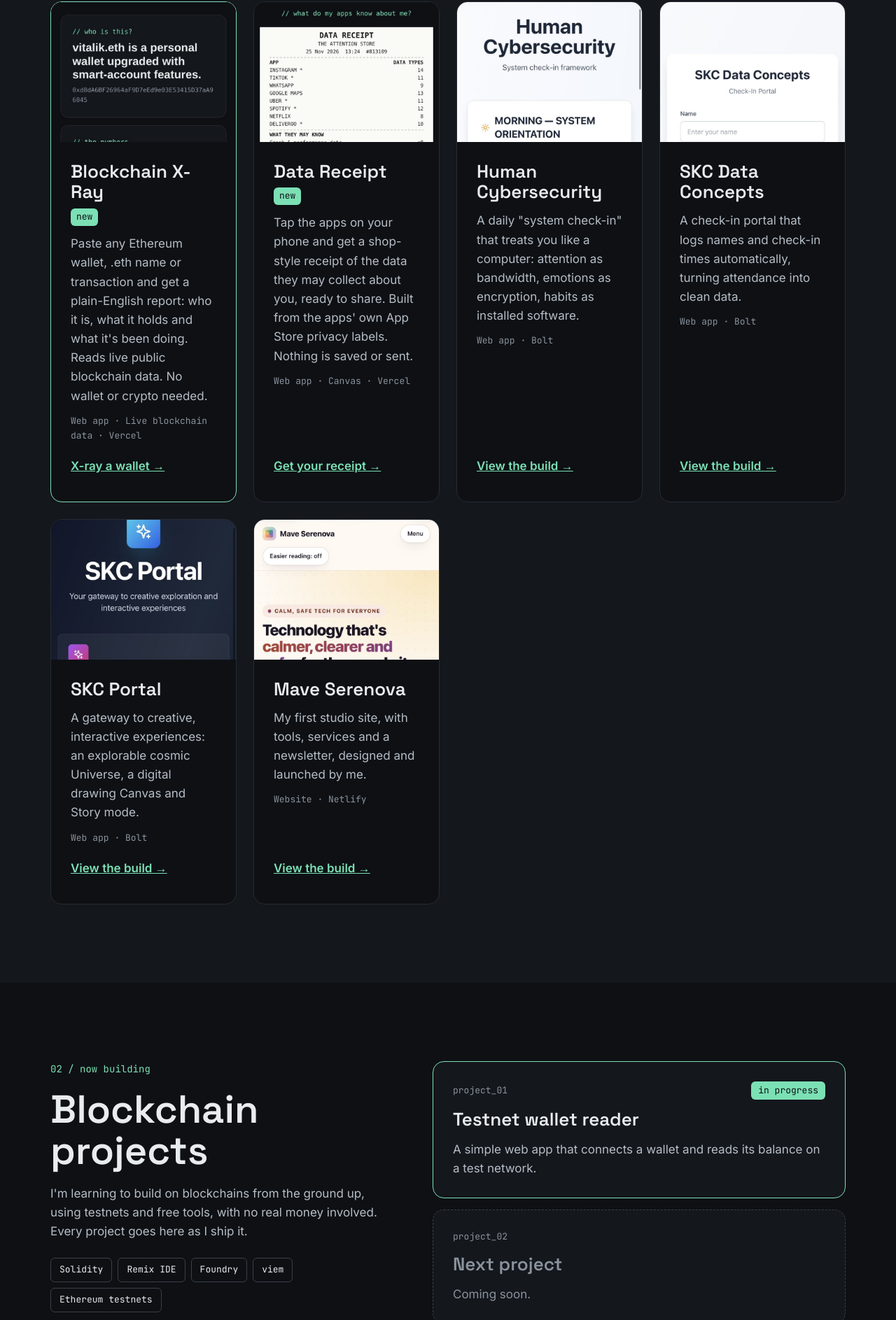
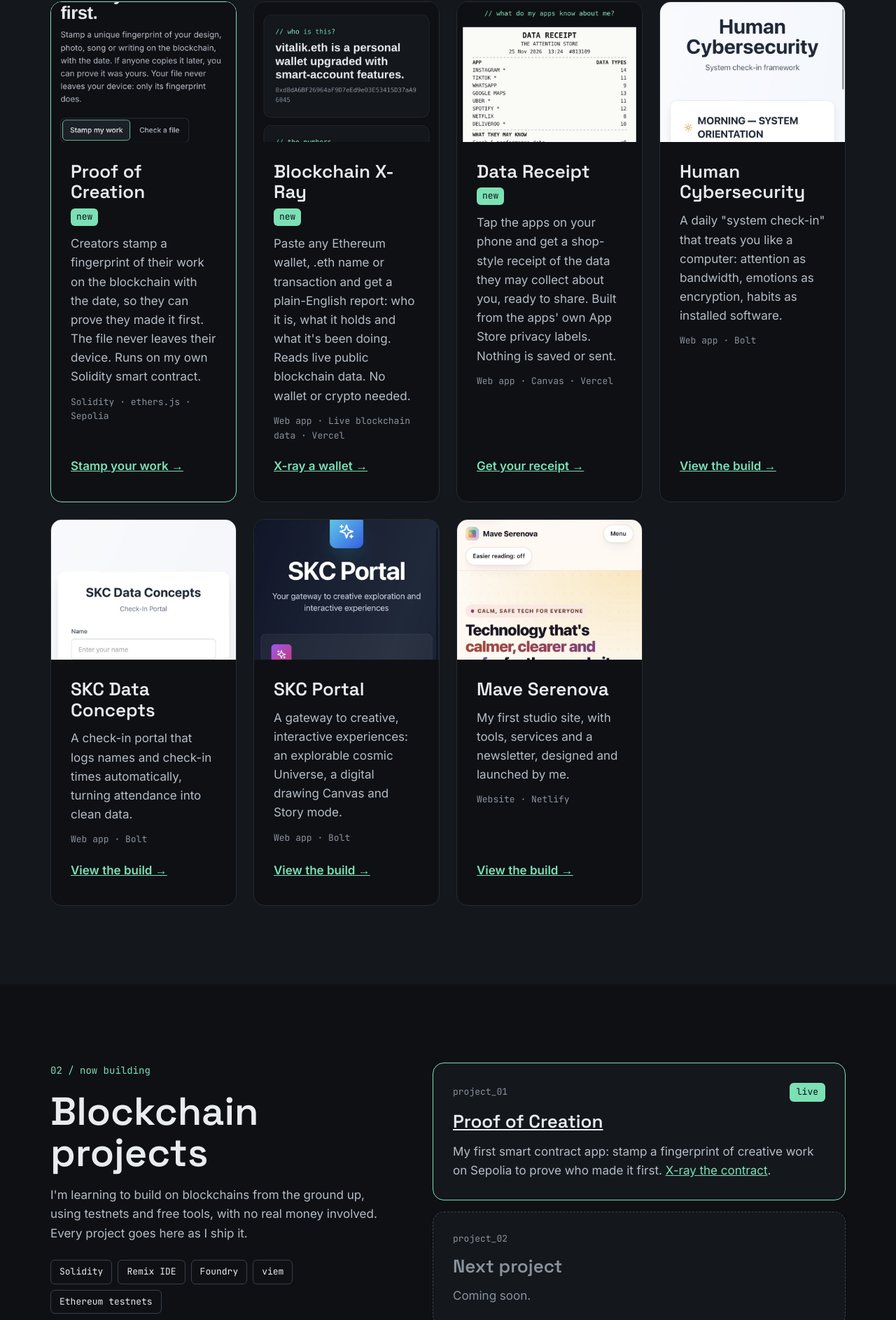
Before and after one commit to shanacampbell93-dot/shana-portfolio, a plain HTML site: page index.html in a window 1280 px wide. Shown: the part 1132-3019 px from the top of the page at 70% size. Drawn offline with Linux system fonts and the light colour scheme.

Commit message:
Connect Proof of Creation to its Sepolia contract and add it to the portfolio
Co-Authored-By: Claude Opus 5.5 <noreply@anthropic.com>
Claude-Session: https://claude.ai/code/session_01PuY6EeY4hvAxkvgsbEpWuA

```diff
--- a/index.html
+++ b/index.html
@@ -82,6 +82,15 @@ header nav a{color:var(--muted);text-decoration:none;padding:10px 0}header nav a
 <p class="lead" style="margin-bottom:48px">Real projects, designed and coded by me, from idea to live site.</p>
 <div class="grid g4">
 <article class="card build" style="border-color:var(--mint)">
+<div class="shot"><img src="img/proof-of-creation.jpg" alt="Proof of Creation stamping a file on the blockchain" loading="lazy" style="object-position:top"></div>
+<div class="body">
+<div style="display:flex;gap:8px;align-items:center;flex-wrap:wrap"><h3>Proof of Creation</h3><span class="mono" style="color:var(--bg);background:var(--mint);border-radius:6px;padding:2px 8px">new</span></div>
+<p>Creators stamp a fingerprint of their work on the blockchain with the date, so they can prove they made it first. The file never leaves their device. Runs on my own Solidity smart contract.</p>
+<p class="mono">Solidity · ethers.js · Sepolia</p>
+<a class="more" href="/proof">Stamp your work →</a>
+</div>
+</article>
+<article class="card build">
 <div class="shot"><img src="img/blockchain-xray.jpg" alt="Blockchain X-Ray report for a wallet" loading="lazy" style="object-position:top"></div>
 <div class="body">
 <div style="display:flex;gap:8px;align-items:center;flex-wrap:wrap"><h3>Blockchain X-Ray</h3><span class="mono" style="color:var(--bg);background:var(--mint);border-radius:6px;padding:2px 8px">new</span></div>
@@ -153,10 +162,10 @@ header nav a{color:var(--muted);text-decoration:none;padding:10px 0}header nav a
 <div style="background:var(--panel);border:1px solid var(--mint);border-radius:16px;padding:28px;display:flex;flex-direction:column;gap:8px">
 <div style="display:flex;flex-wrap:wrap;gap:8px 16px;justify-content:space-between;align-items:center">
 <span class="mono">project_01</span>
-<span class="mono" style="color:var(--bg);background:var(--mint);border-radius:6px;padding:3px 10px">in progress</span>
+<span class="mono" style="color:var(--bg);background:var(--mint);border-radius:6px;padding:3px 10px">live</span>
 </div>
-<h3 style="font-size:26px">Testnet wallet reader</h3>
-<p style="color:var(--muted)">A simple web app that connects a wallet and reads its balance on a test network.</p>
+<h3 style="font-size:26px"><a href="/proof" style="color:var(--text)">Proof of Creation</a></h3>
+<p style="color:var(--muted)">My first smart contract app: stamp a fingerprint of creative work on Sepolia to prove who made it first. <a href="/xray?q=0xCe9B888783F6F6365049e1f9109e738a5cBe52De&net=sepolia">X-ray the contract</a>.</p>
 </div>
 <div style="background:var(--panel);border:1px dashed var(--line2);border-radius:16px;padding:28px;display:flex;flex-direction:column;gap:8px">
 <span class="mono">project_02</span>
```
Also changed, not shown: proof.html (+1 -1 lines), img/proof-of-creation.jpg (added), img/proof-preview.png (added).
